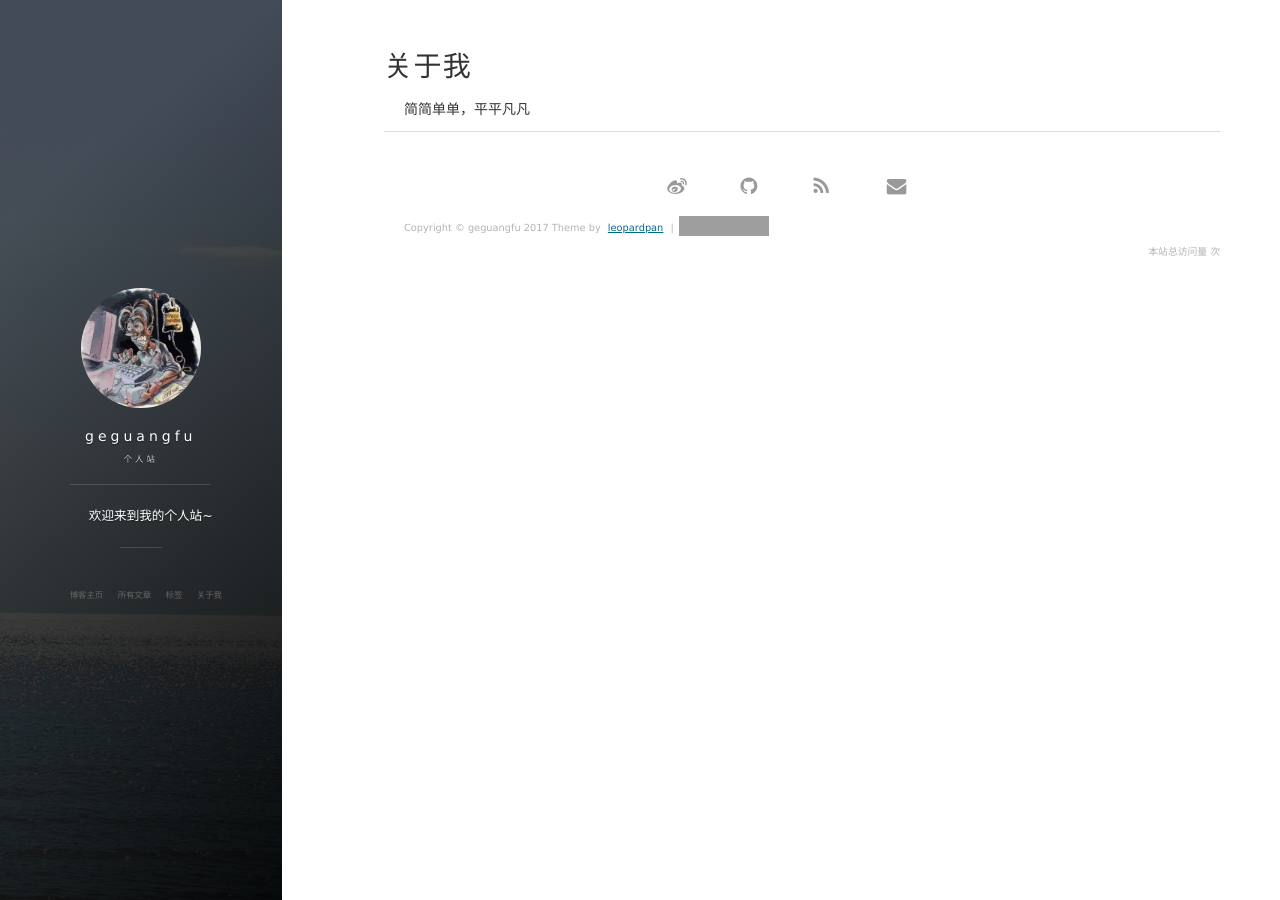
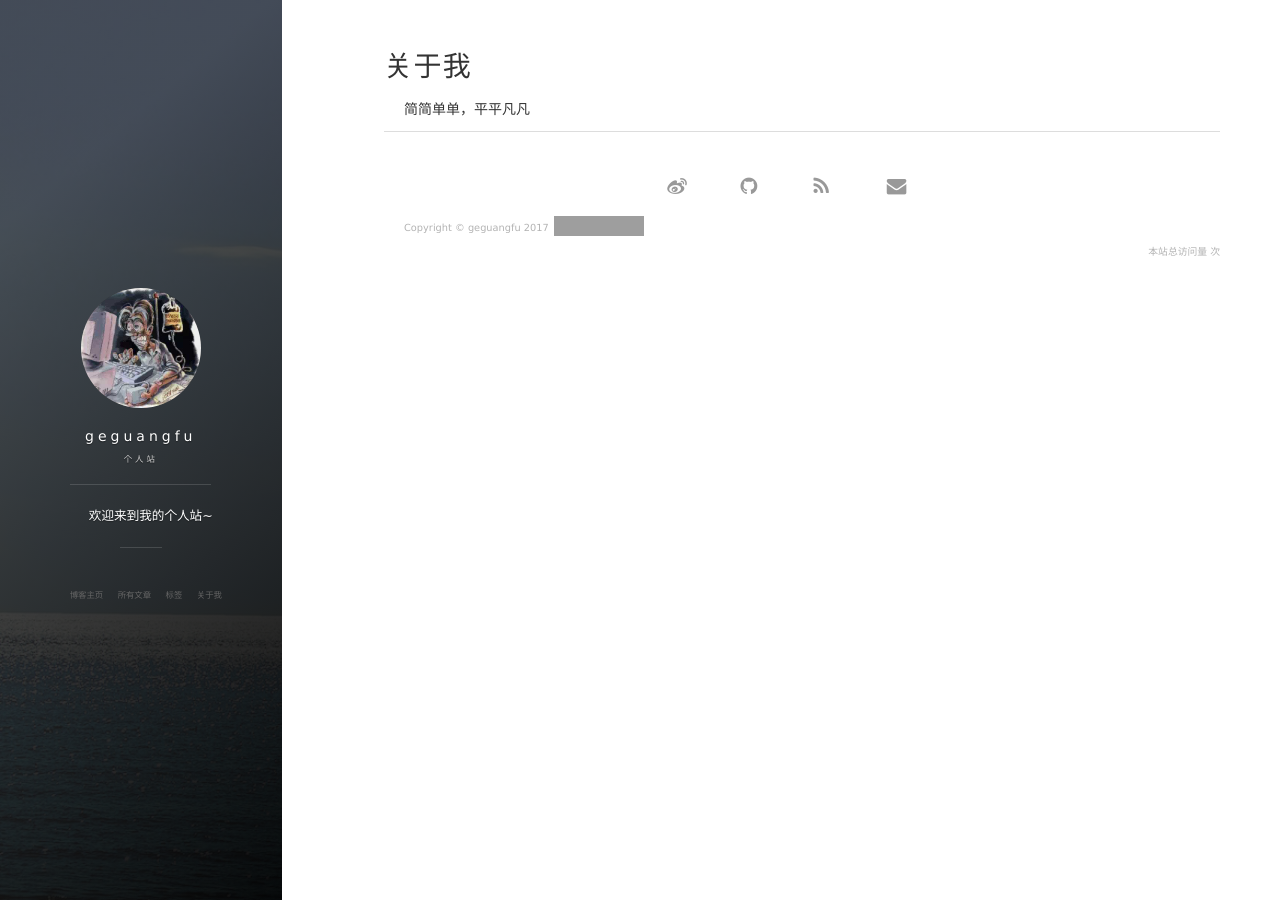
Before and after one commit to javaGe/javaGe.github.io, a Jekyll site: the page built from about.md, in a window 1280 px wide. Built offline with Jekyll 4.4.1, drawn with Linux system fonts in a browser that asks for light colours; nearby versions of some CDN libraries; comment, search, counter and statistics services are not loaded; grey boxes are pictures that could not be loaded.

Commit message:
2017-12-01

```diff
--- a/_includes/footer.html
+++ b/_includes/footer.html
@@ -69,7 +69,7 @@
 
         <div class = "footer_div">
            <p class="copyright text-muted">
-            Copyright &copy; {{ site.title }} {{ site.time | date: '%Y' }} Theme by <a href="http://baixin.io/">leopardpan</a> |
+            Copyright &copy; {{ site.title }} {{ site.time | date: '%Y' }}
             <iframe
                 style="margin-left: 2px; margin-bottom:-5px;"
                 frameborder="0" scrolling="0" width="91px" height="20px"
```
